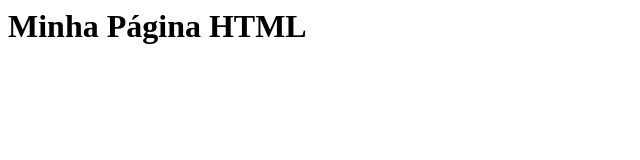
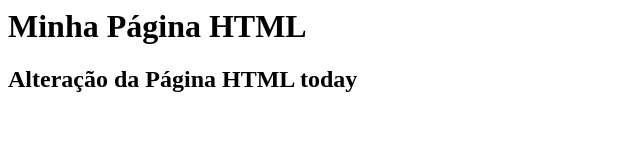
Before and after one commit to ingridmm/gama-no-github, a plain HTML site: page index.html in a window 1280 px wide. Shown: the whole page, without its empty margins (0-640 px from the left). Drawn offline with Linux system fonts and the light colour scheme.

Commit message:
arquivo index.html atualizado novamente

```diff
--- a/index.html
+++ b/index.html
@@ -1,5 +1,6 @@
 <html>
     <body>
         <h1>Minha Página HTML</h1>
+        <h2> Alteração da Página HTML today </h2>
     </body>
 </html>
```
